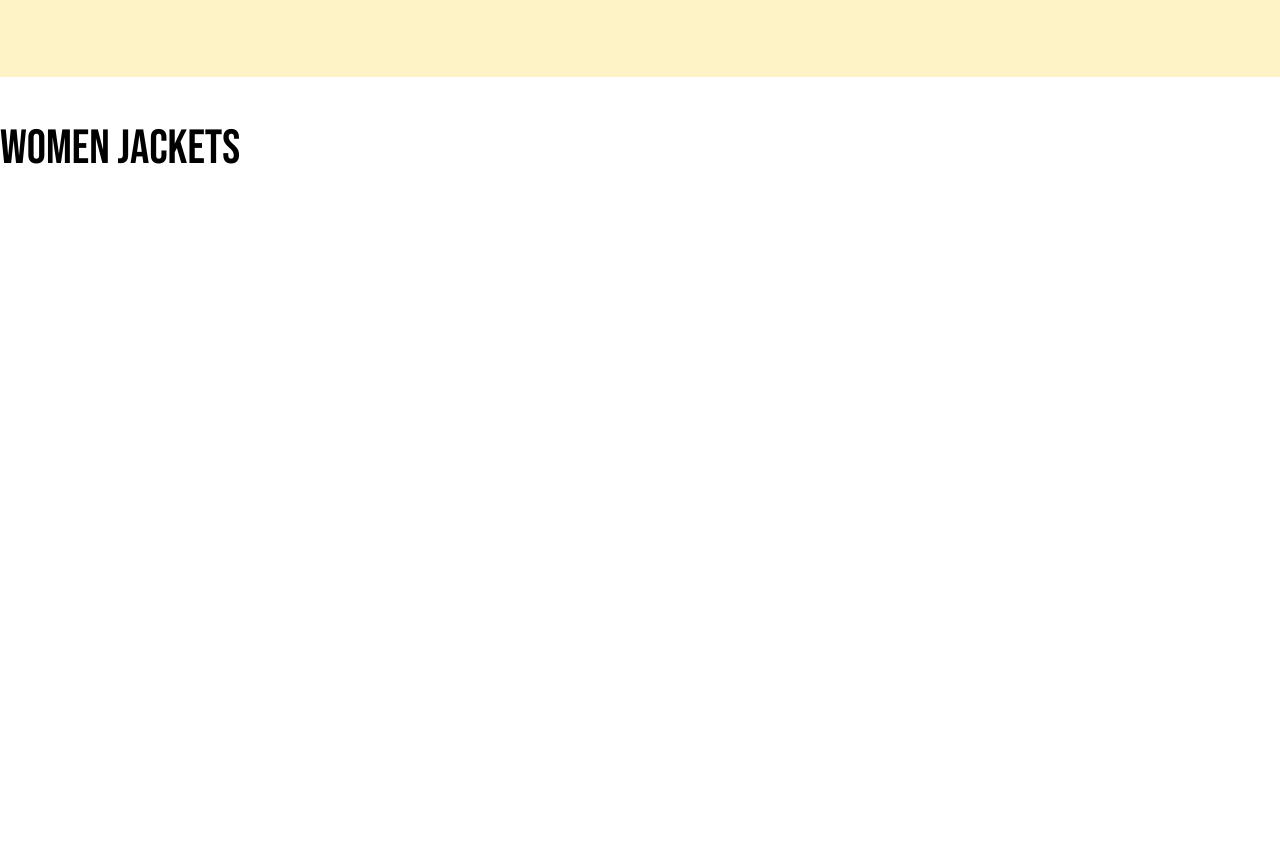
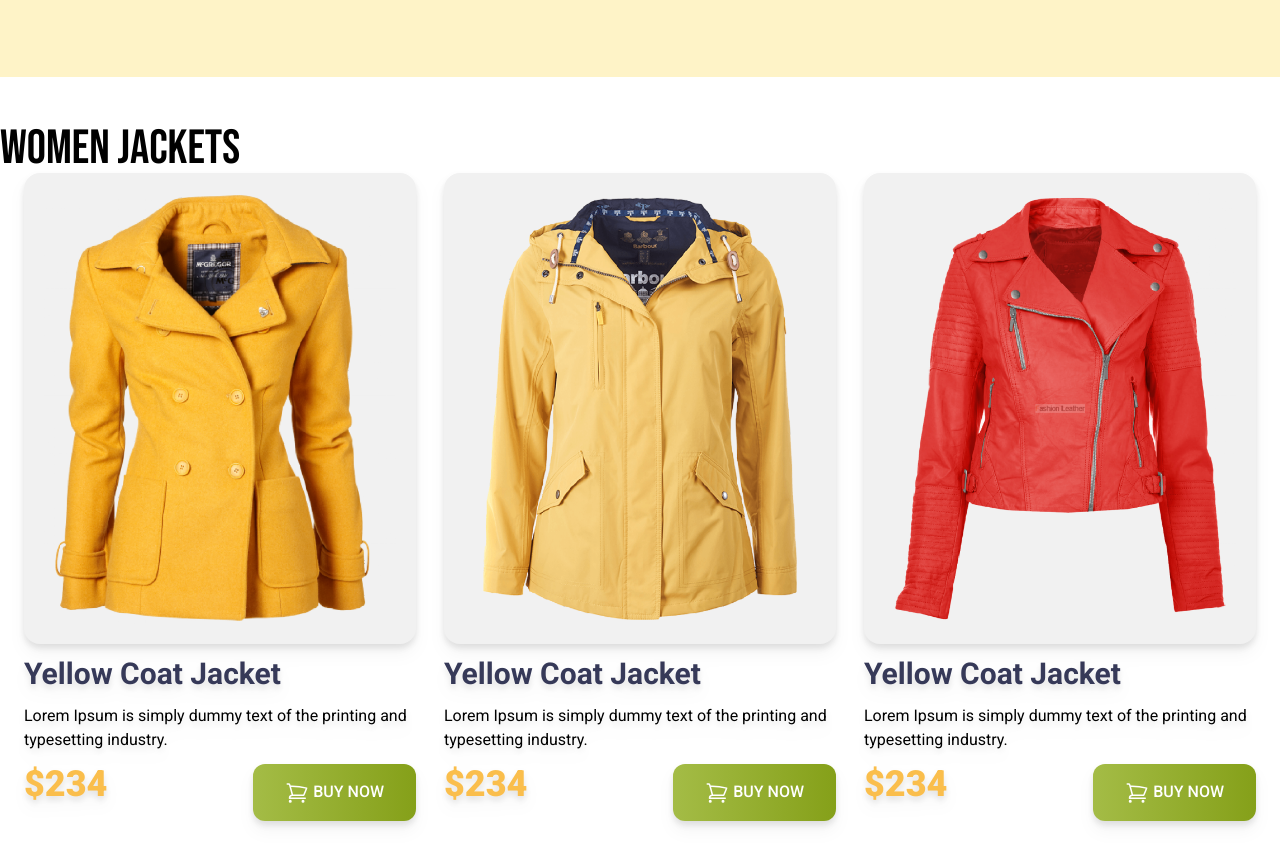
Before and after one commit to Faisal00001/penguin-fashion-with-tailwind, a plain HTML site: page index.html in a window 1280 px wide. Shown: the part 562-1428 px from the top of the page. Before the commit the page ends 800 px from the top, so only its background shows below. Drawn offline with nearby package versions, Linux system fonts and the light colour scheme.

Commit message:
Added cart section

```diff
--- a/index.html
+++ b/index.html
@@ -5,15 +5,19 @@
     <meta name="viewport" content="width=device-width, initial-scale=1.0" />
     <title>Penguin Fashion</title>
     <script src="https://cdn.tailwindcss.com"></script>
+    <!-- Google Fonts -->
     <link rel="preconnect" href="https://fonts.googleapis.com" />
     <link rel="preconnect" href="https://fonts.gstatic.com" crossorigin />
     <link
-      href="https://fonts.googleapis.com/css2?family=Bebas+Neue&display=swap"
+      href="https://fonts.googleapis.com/css2?family=Bebas+Neue&family=Roboto:wght@400;500;700;900&display=swap"
       rel="stylesheet"
     />
     <style>
       .font-bebas {
         font-family: "Bebas Neue", sans-serif;
+      }
+      .font-roboto {
+        font-family: "Roboto", sans-serif;
       }
     </style>
   </head>
@@ -60,8 +64,125 @@
       </div>
     </header>
     <main class="max-w-7xl mx-auto">
+      <!-- Women jackets section -->
       <section class="py-12">
         <h3 class="text-5xl font-bebas">Women Jackets</h3>
+        <!-- Jackets container -->
+        <div
+          class="grid px-6 grid-cols-1 md:grid-cols-2 lg:grid-cols-3 gap-7 font-roboto"
+        >
+          <!-- Jackets 1 -->
+          <div class="space-y-3 drop-shadow-lg">
+            <div class="bg-[#F1F1F1] p-5 rounded-2xl">
+              <img src="./images/jacket-1.png" alt="" />
+            </div>
+
+            <h4 class="text-3xl font-bold text-[#363958]">
+              Yellow Coat Jacket
+            </h4>
+            <p>
+              Lorem Ipsum is simply dummy text of the printing and typesetting
+              industry.
+            </p>
+            <div class="flex justify-between">
+              <h3 class="text-4xl font-black text-[#FABE4C]">$234</h3>
+              <button
+                class="py-4 px-8 bg-gradient-to-r from-[#A4BC46] to-[#85A019] rounded-xl uppercase text-white font-medium"
+              >
+                <svg
+                  xmlns="http://www.w3.org/2000/svg"
+                  fill="none"
+                  viewBox="0 0 24 24"
+                  stroke-width="1.5"
+                  stroke="currentColor"
+                  class="w-6 h-6 inline"
+                >
+                  <path
+                    stroke-linecap="round"
+                    stroke-linejoin="round"
+                    d="M2.25 3h1.386c.51 0 .955.343 1.087.835l.383 1.437M7.5 14.25a3 3 0 00-3 3h15.75m-12.75-3h11.218c1.121-2.3 2.1-4.684 2.924-7.138a60.114 60.114 0 00-16.536-1.84M7.5 14.25L5.106 5.272M6 20.25a.75.75 0 11-1.5 0 .75.75 0 011.5 0zm12.75 0a.75.75 0 11-1.5 0 .75.75 0 011.5 0z"
+                  />
+                </svg>
+
+                Buy Now
+              </button>
+            </div>
+          </div>
+          <!-- Jackets 2 -->
+          <div class="space-y-3 drop-shadow-lg">
+            <div class="bg-[#F1F1F1] p-5 rounded-2xl">
+              <img src="./images/jacket-2.png" alt="" />
+            </div>
+
+            <h4 class="text-3xl font-bold text-[#363958]">
+              Yellow Coat Jacket
+            </h4>
+            <p>
+              Lorem Ipsum is simply dummy text of the printing and typesetting
+              industry.
+            </p>
+            <div class="flex justify-between">
+              <h3 class="text-4xl font-black text-[#FABE4C]">$234</h3>
+              <button
+                class="py-4 px-8 bg-gradient-to-r from-[#A4BC46] to-[#85A019] rounded-xl uppercase text-white font-medium"
+              >
+                <svg
+                  xmlns="http://www.w3.org/2000/svg"
+                  fill="none"
+                  viewBox="0 0 24 24"
+                  stroke-width="1.5"
+                  stroke="currentColor"
+                  class="w-6 h-6 inline"
+                >
+                  <path
+                    stroke-linecap="round"
+                    stroke-linejoin="round"
+                    d="M2.25 3h1.386c.51 0 .955.343 1.087.835l.383 1.437M7.5 14.25a3 3 0 00-3 3h15.75m-12.75-3h11.218c1.121-2.3 2.1-4.684 2.924-7.138a60.114 60.114 0 00-16.536-1.84M7.5 14.25L5.106 5.272M6 20.25a.75.75 0 11-1.5 0 .75.75 0 011.5 0zm12.75 0a.75.75 0 11-1.5 0 .75.75 0 011.5 0z"
+                  />
+                </svg>
+
+                Buy Now
+              </button>
+            </div>
+          </div>
+          <!-- Jackets 3 -->
+          <div class="space-y-3 drop-shadow-lg">
+            <div class="bg-[#F1F1F1] p-5 rounded-2xl">
+              <img src="./images/jacket-3.png" alt="" />
+            </div>
+
+            <h4 class="text-3xl font-bold text-[#363958]">
+              Yellow Coat Jacket
+            </h4>
+            <p>
+              Lorem Ipsum is simply dummy text of the printing and typesetting
+              industry.
+            </p>
+            <div class="flex justify-between">
+              <h3 class="text-4xl font-black text-[#FABE4C]">$234</h3>
+              <button
+                class="py-4 px-8 bg-gradient-to-r from-[#A4BC46] to-[#85A019] rounded-xl uppercase text-white font-medium"
+              >
+                <svg
+                  xmlns="http://www.w3.org/2000/svg"
+                  fill="none"
+                  viewBox="0 0 24 24"
+                  stroke-width="1.5"
+                  stroke="currentColor"
+                  class="w-6 h-6 inline"
+                >
+                  <path
+                    stroke-linecap="round"
+                    stroke-linejoin="round"
+                    d="M2.25 3h1.386c.51 0 .955.343 1.087.835l.383 1.437M7.5 14.25a3 3 0 00-3 3h15.75m-12.75-3h11.218c1.121-2.3 2.1-4.684 2.924-7.138a60.114 60.114 0 00-16.536-1.84M7.5 14.25L5.106 5.272M6 20.25a.75.75 0 11-1.5 0 .75.75 0 011.5 0zm12.75 0a.75.75 0 11-1.5 0 .75.75 0 011.5 0z"
+                  />
+                </svg>
+
+                Buy Now
+              </button>
+            </div>
+          </div>
+        </div>
       </section>
     </main>
     <footer></footer>
```
